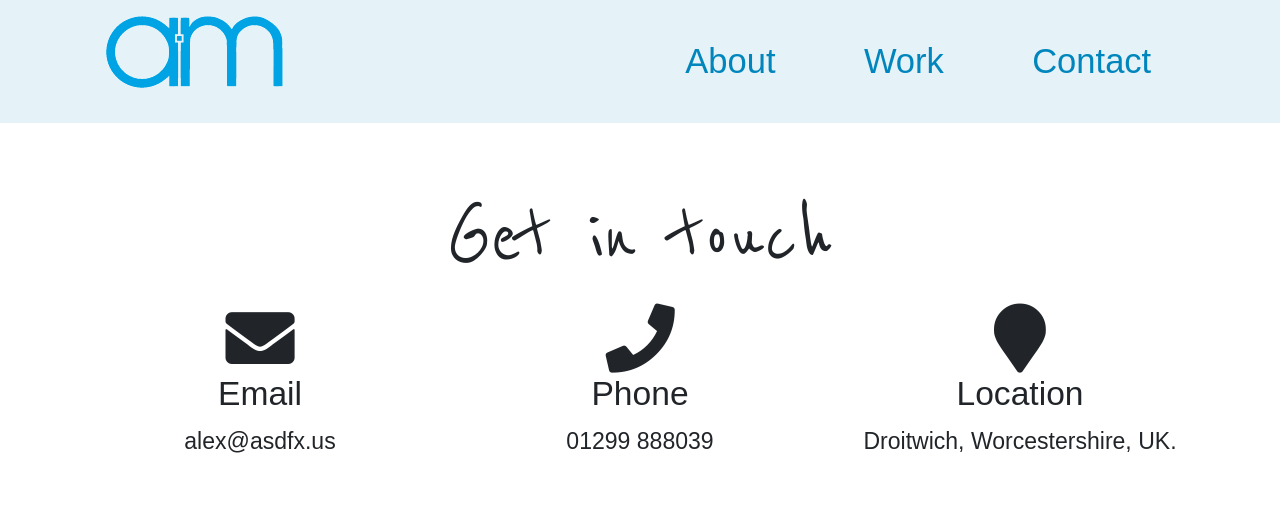
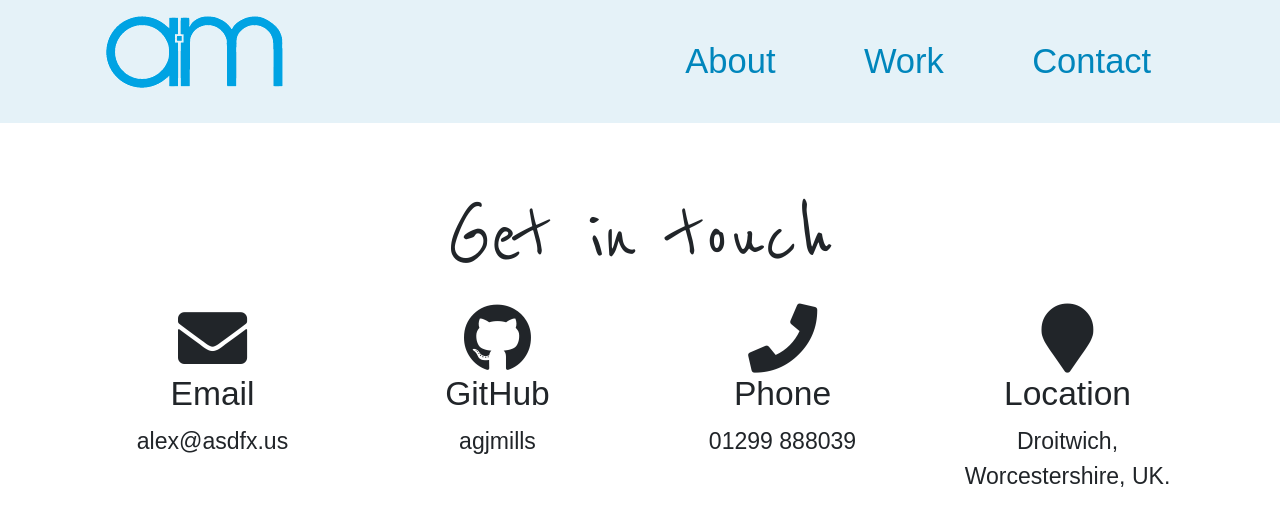
Before and after one commit to agjmills/website, a website: page public/contact.html in a window 1280 px wide. Drawn offline with Linux system fonts and the light colour scheme; a web font is replaced by a local one.

Commit message:
added github

```diff
--- a/public/contact.html
+++ b/public/contact.html
@@ -55,17 +55,23 @@
 
 <div class="container text-center">
     <div class="row">
-        <div class="col-sm-4">
+        <div class="col-sm-3">
             <i class="fas fa-envelope fa-3x"></i>
             <h3>Email</h3>
             <p>alex@asdfx.us</p>
         </div>
-        <div class="col-sm-4">
+        <div class="col-sm-3">
+            <i class="fab fa-github fa-3x"></i>
+            <h3>GitHub</h3>
+            <p>agjmills</p>
+        </div>
+
+        <div class="col-sm-3">
             <i class="fas fa-phone fa-3x"></i>
             <h3>Phone</h3>
             <p>01299 888039</p>
         </div>
-        <div class="col-sm-4">
+        <div class="col-sm-3">
             <i class="fa fa-map-marker fa-3x"></i>
             <h3>Location</h3>
             <p>Droitwich, Worcestershire, UK.</p>
```
